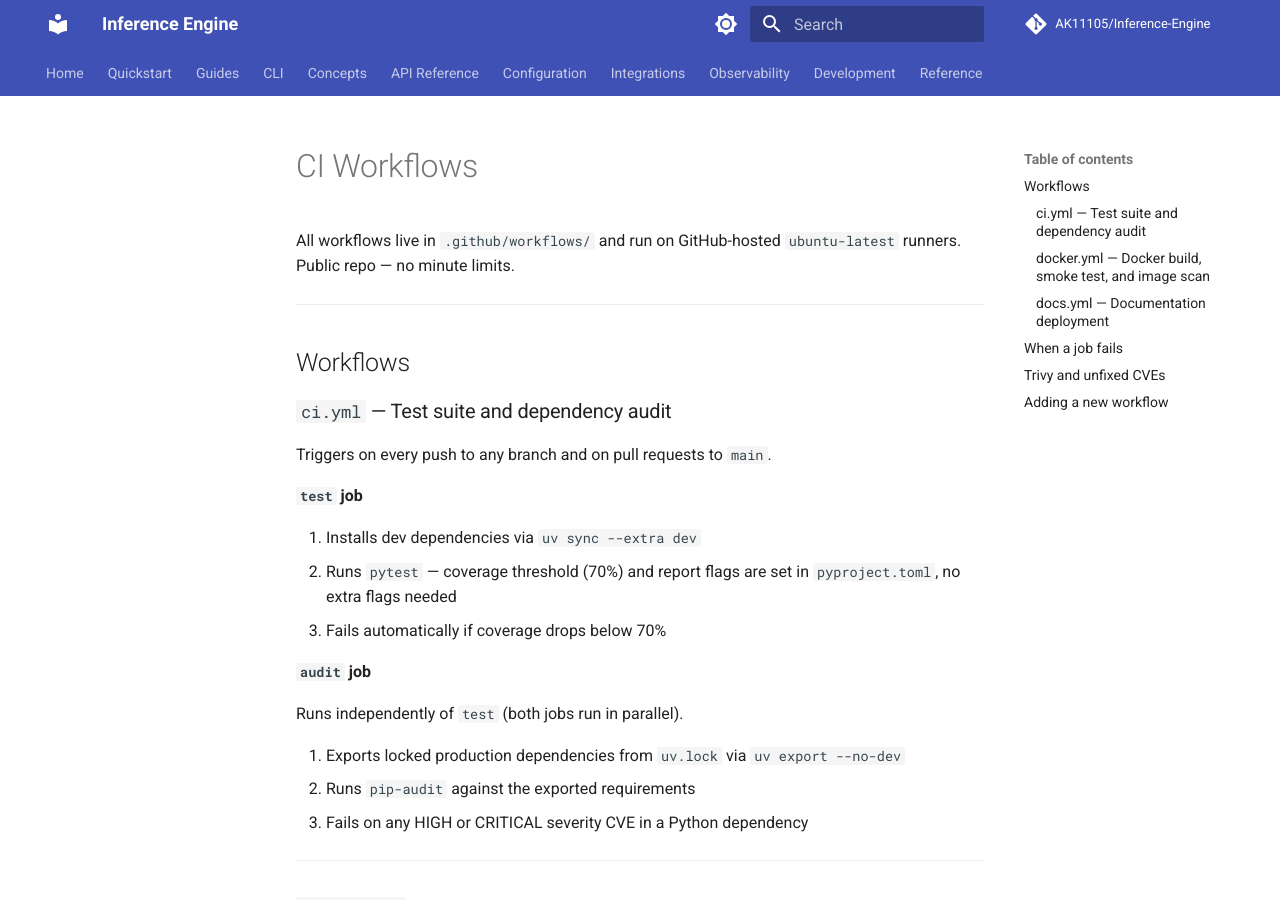
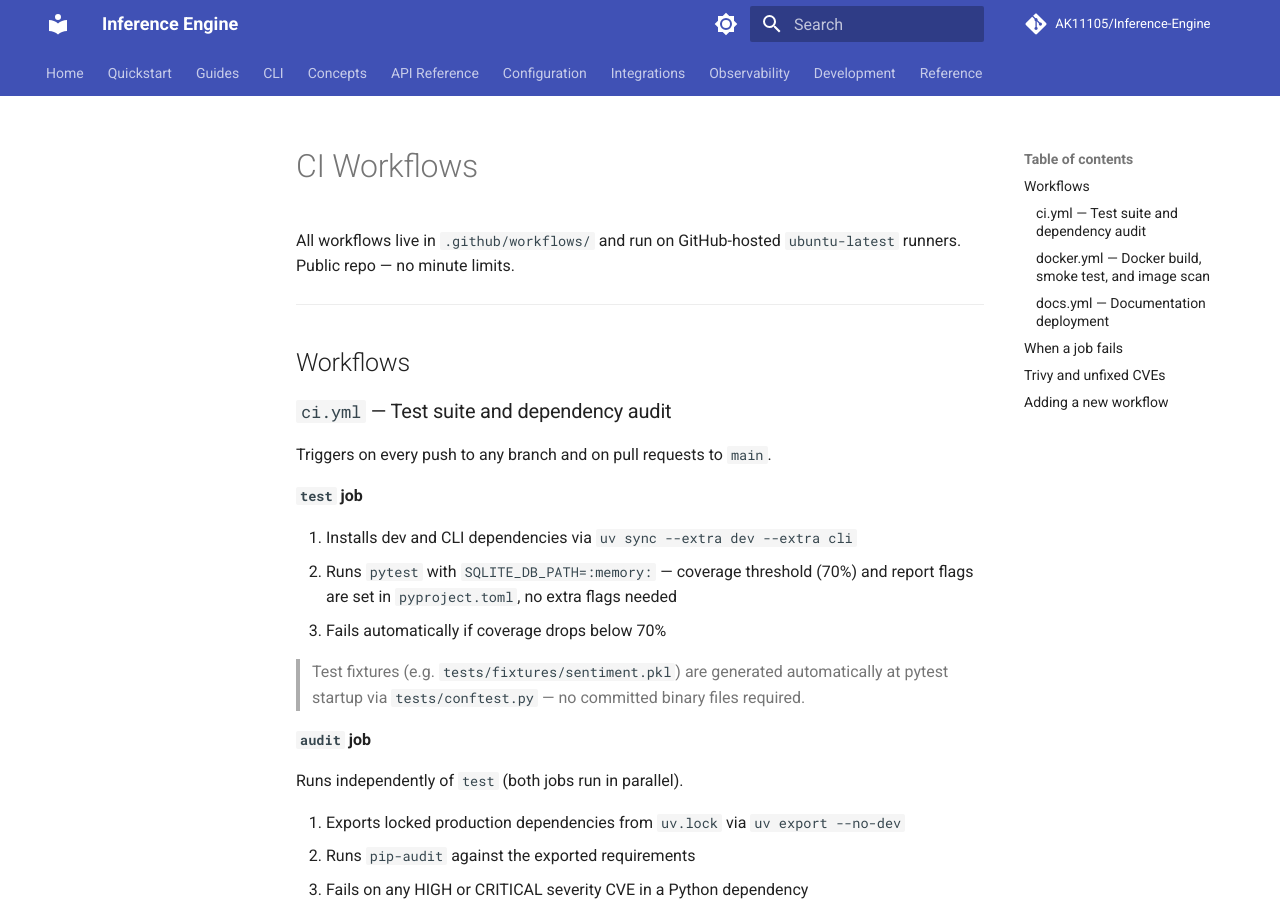
Before and after one commit to AK11105/Inference-Engine, an MkDocs documentation site: the page built from docs/development/ci.md, in a window 1280 px wide and 900 px high. Built offline with MkDocs 1.6.1 and Material for MkDocs 9.7.7, drawn with Linux system fonts in a browser that asks for light colours; comment, search, counter and statistics services are not loaded.

```diff
--- a/docs/development/ci.md
+++ b/docs/development/ci.md
@@ -12,9 +12,11 @@ Triggers on every push to any branch and on pull requests to `main`.
 
 **`test` job**
 
-1. Installs dev dependencies via `uv sync --extra dev`
-2. Runs `pytest` — coverage threshold (70%) and report flags are set in `pyproject.toml`, no extra flags needed
+1. Installs dev and CLI dependencies via `uv sync --extra dev --extra cli`
+2. Runs `pytest` with `SQLITE_DB_PATH=:memory:` — coverage threshold (70%) and report flags are set in `pyproject.toml`, no extra flags needed
 3. Fails automatically if coverage drops below 70%
+
+> Test fixtures (e.g. `tests/fixtures/sentiment.pkl`) are generated automatically at pytest startup via `tests/conftest.py` — no committed binary files required.
 
 **`audit` job**
 
```
Also changed, not shown: docs/cli/deploy.md (+10 -9 lines), docs/development/testing.md (+3 -1 lines).
